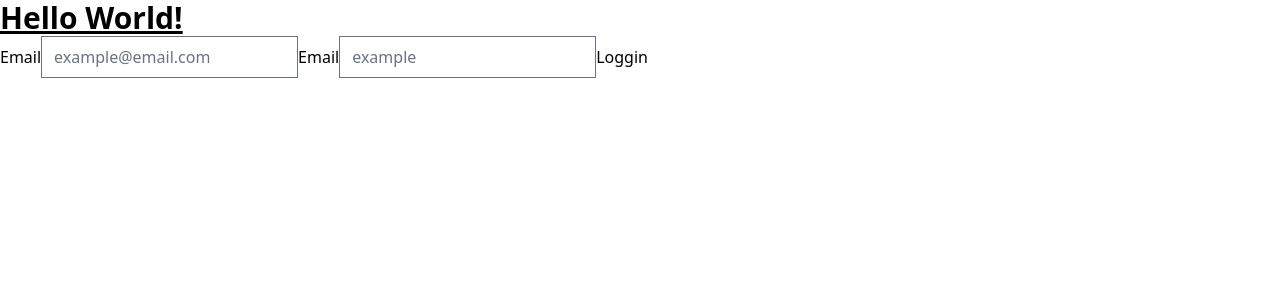
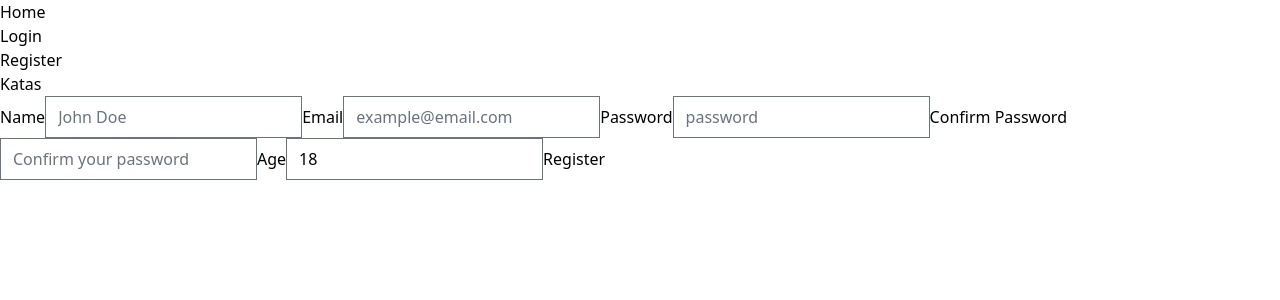
Before and after one commit to meidencore/code-verifier-frontend, a React (Vite) app: page /register in a window 1280 px wide. Shown: the top 300 px of the page. Built offline with nearby package versions, Linux system fonts and the light colour scheme.

Commit message:
Register & Login Form done, navigation done, Editor basic config

```diff
--- a/package.json
+++ b/package.json
@@ -13,6 +13,7 @@
     "axios": "^1.6.8",
     "formik": "^2.4.5",
     "node-sass": "^9.0.0",
+    "prism-react-renderer": "^2.3.1",
     "react": "^18.2.0",
     "react-dom": "^18.2.0",
     "react-router-dom": "^6.22.3",
--- a/src/App.tsx
+++ b/src/App.tsx
@@ -1,13 +1,45 @@
-import LoginForm from './components/forms/LoginForm'
+// React Router DOM Imports
+import { BrowserRouter as Router, Routes, Route, Navigate, Link } from 'react-router-dom'
 
+import { HomePage, KatasDetailPage, KatasPage, LoginPage, RegisterPage } from './pages'
 function App() {
 
   return (
     <>
-      <h1 className="text-3xl font-bold underline">
-        Hello World!
-      </h1>
-      <LoginForm />
+      <Router>
+        <nav>
+          <ul>
+            <li>
+              <Link to='/'>Home</Link>
+            </li>
+            <li>
+              <Link to='/login'>Login</Link>
+            </li>
+            <li>
+              <Link to='/register'>Register</Link>
+            </li>
+            <li>
+              <Link to='/katas'>Katas</Link>
+            </li>
+          </ul>
+        </nav>
+        {/* TODO Export to routes folder */}
+        <Routes>
+          {/* Routes definition */}
+          <Route path='/' element={<HomePage />}></Route>
+          <Route path='/login' element={<LoginPage />}></Route>
+          <Route path='/register' element={<RegisterPage />}></Route>
+          <Route path='/katas' element={<KatasPage />}></Route>
+          <Route path='/katas/:id' element={<KatasDetailPage />}></Route>
+          {/* Redirect when the Page is Not Found */}
+          <Route
+          path='*'
+          element={<Navigate to='/' replace/>}
+          >
+
+          </Route>
+        </Routes>
+      </Router>
     </>
   )
 }
--- /dev/null
+++ b/src/components/editor/Editor.tsx
@@ -0,0 +1,38 @@
+import { Highlight, themes } from 'prism-react-renderer'
+
+const codeBlock = `
+const GroceryItem: React.FC<GroceryItemProps> = ({ item }) => {
+  return (
+    <div>
+      <h2>{item.name}</h2>
+      <p>Price: {item.price}</p>
+      <p>Quantity: {item.quantity}</p>
+    </div>
+  );
+}
+`
+
+const Editor = () => {
+  return (
+    <Highlight
+    theme={themes.shadesOfPurple}
+    code={codeBlock}
+    language="tsx"
+  >
+    {({ className, style, tokens, getLineProps, getTokenProps }) => (
+      <pre style={style}>
+        {tokens.map((line, i) => (
+          <div key={i} {...getLineProps({ line })}>
+            <span>{i + 1}</span>
+            {line.map((token, key) => (
+              <span key={key} {...getTokenProps({ token })} />
+            ))}
+          </div>
+        ))}
+      </pre>
+    )}
+  </Highlight>
+)
+}
+
+export default Editor
--- a/src/components/forms/LoginForm.tsx
+++ b/src/components/forms/LoginForm.tsx
@@ -2,6 +2,7 @@ import { Formik, Form, Field, ErrorMessage } from 'formik'
 import * as Yup from 'yup'
 import { login } from '../../services/authService'
 import { type AxiosResponse } from 'axios'
+import { useNavigate } from 'react-router-dom'
 
 const loginSchema = Yup.object().shape(
   {
@@ -17,19 +18,22 @@ const LoginForm = () => {
     email: '',
     password: ''
   }
+
+  const navigate = useNavigate()
+
   return (
     <Formik
       initialValues={ initialCredentials }
       validationSchema={ loginSchema }
       onSubmit={ async (values) => {
-        // await new Promise((response) => setTimeout(response, 2000))
-        // alert(JSON.stringify(values, null, 2))
-        // console.table(values)
         try {
           const response: AxiosResponse = await login(values.email, values.password)
           if (response.status === 200) {
             if (response.data.token) {
+              // Persits the JWT in sessionStorage
               sessionStorage.setItem('sessionJWTToken', response.data.token)
+              // navigate to the root of the app after login
+              navigate('/')
             } else {
               throw new Error('Error generating login token')
             }
--- a/src/components/forms/RegisterForm.tsx
+++ b/src/components/forms/RegisterForm.tsx
@@ -1,10 +1,141 @@
 import { Formik, Form, Field, ErrorMessage } from 'formik'
 import * as Yup from 'yup'
 import { register } from '../../services/authService'
+import { type AxiosResponse } from 'axios'
 
 const RegisterForm = () => {
+
+  const initialValues = {
+    name: '',
+    email: '',
+    password: '',
+    confirm: '',
+    age: 18
+  }
+
+  // Yup Validation schema
+
+  const registerSchema = Yup.object().shape(
+    {
+      name: Yup.string()
+      .min(6, 'Username must have 6 letters minimun')
+      .max(12, 'Username must have maximun 12 letter')
+      .required('Username is required'),
+      email: Yup.string()
+      .email('Invalid email format')
+      .required('Email is required'),
+      password: Yup.string()
+      .min(8, 'Password too short')
+      .required('Password is required'),
+      confirm: Yup.string()
+      .oneOf([Yup.ref('password')], 'Password must match')
+      .required('You must confirm your password'),
+      age: Yup.number()
+      .min(18, 'You must be over 18 years old')
+      .required('age is required')
+    }
+  )
+
   return (
-    <div>RegisterForm</div>
+    <Formik
+      initialValues={ initialValues }
+      validationSchema={ registerSchema }
+      onSubmit={ async (values) => {
+        const { name, email, password, age } = values
+        // await new Promise((response) => setTimeout(response, 2000))
+        // alert(JSON.stringify(values, null, 2))
+        // console.table(values)
+        try {
+          const response: AxiosResponse = await register(name, email, password, age)
+          if (response.status === 201) {
+            console.log('User registered correctly')
+            console.log(response.data)
+          } else {
+            throw new Error('Error in registry')
+          }
+        } catch (error) {
+          console.error(`[REGISTER ERROR]: Something went wrong: ${error}`)
+        }
+
+      } }
+    >
+
+      {
+       ({values, touched, errors, isSubmitting, handleChange, handleBlur}) =>
+       (
+          <Form>
+
+            {/* Name */}
+            <label htmlFor='name'>Name</label>
+            <Field id='name' type='text' name='name' placeholder='John Doe' />
+
+            {/* Name Errors */}
+            {
+              errors.name && touched.name && (
+                <ErrorMessage name='name'component='div'></ErrorMessage>
+              )
+            }
+
+            {/* Email */}
+            <label htmlFor='email'>Email</label>
+            <Field id='email' type='email' name='email' placeholder='example@email.com' />
+
+            {/* Email Errors */}
+            {
+              errors.email && touched.email && (
+                <ErrorMessage name='email'component='div'></ErrorMessage>
+              )
+            }
+
+            {/* Password */}
+            <label htmlFor='password'>Password</label>
+            <Field id='password' type='password' name='password' placeholder='password' />
+
+            {/* Password Errors */}
+            {
+              errors.password && touched.password && (
+                <ErrorMessage name='password'component='div'></ErrorMessage>
+              )
+            }
+
+            {/* Confirm password */}
+            <label htmlFor='confirm'>Confirm Password</label>
+            <Field id='confirm' type='password' name='confirm' placeholder='Confirm your password' />
+
+            {/* Confirm password Errors */}
+            {
+              errors.confirm && touched.confirm && (
+                <ErrorMessage name='confirm'component='div'></ErrorMessage>
+              )
+            }
+
+            {/* Age */}
+            <label htmlFor='age'>Age</label>
+            <Field id='age' type='number' name='age' placeholder='18' />
+
+            {/* Age Errors */}
+            {
+              errors.age && touched.age && (
+                <ErrorMessage name='age'component='div'></ErrorMessage>
+              )
+            }
+
+            {/* Submit Form */}
+
+            <button type='submit'>Register</button>
+
+            {/* Message if the form is submitting */}
+            {
+              isSubmitting ?
+              (<p>Sending data ...</p>)
+              : null
+            }
+
+          </Form>
+       )
+      }
+
+    </Formik>
   )
 }
 
--- /dev/null
+++ b/src/hooks/useSessionStorage.ts
@@ -0,0 +1,9 @@
+export const useSessionStorage = (key:  string):  string | null => {
+  const storedValue =  sessionStorage.getItem(key)
+
+  if (!storedValue) {
+    return null
+  } else {
+    return storedValue
+  }
+}
--- /dev/null
+++ b/src/pages/HomePage.tsx
@@ -0,0 +1,9 @@
+
+
+const HomePage = () => {
+  return (
+    <div>HomePage</div>
+  )
+}
+
+export default HomePage
--- /dev/null
+++ b/src/pages/KatasDetailPage.tsx
@@ -0,0 +1,30 @@
+import { useEffect } from 'react'
+import { useNavigate, useParams } from 'react-router-dom'
+import { useSessionStorage } from '../hooks/useSessionStorage'
+import Editor from '../components/editor/Editor'
+
+const KatasDetailPage = () => {
+
+  // find id from Params
+  const { id } = useParams()
+  //Variable to navigate between stack of routes
+  const navigate = useNavigate()
+
+  const loggedIn = useSessionStorage('sessionJWTToken')
+
+  useEffect(() => {
+    if (!loggedIn) {
+      console.log(loggedIn)
+      return navigate('/login')
+    }
+  }, [loggedIn])
+
+  return (
+    <>
+      <div>KatasDetailPage: { id }</div>
+      <Editor />
+    </>
+  )
+}
+
+export default KatasDetailPage
--- /dev/null
+++ b/src/pages/KatasPage.tsx
@@ -0,0 +1,43 @@
+import { useEffect } from 'react'
+import { useNavigate } from 'react-router-dom'
+import { useSessionStorage } from '../hooks/useSessionStorage'
+
+
+const KatasPage = () => {
+
+  const loggedIn = useSessionStorage('sessionJWTToken')
+  const navigate = useNavigate()
+
+  useEffect(() => {
+    if (!loggedIn) {
+      console.log(loggedIn);
+      return navigate('/login')
+    }
+  }, [loggedIn])
+
+
+
+  /**
+   * Method to navigate to a kata details
+   * @param id of Kata to navigate
+   */
+  const navigateToKataDetail = (id: string | number) => {
+    navigate(`/katas/${id}`)
+  }
+
+  return (
+    <div>
+      KatasPage
+
+      {/* TODO Real Katas */}
+      <ul>
+        {/* TODO Export to isolated component */}
+        <li onClick={ () => { navigateToKataDetail(1) } }>Kata 1</li>
+        <li onClick={ () => { navigateToKataDetail(2) } }>Kata 2</li>
+      </ul>
+    </div>
+
+  )
+}
+
+export default KatasPage
--- /dev/null
+++ b/src/pages/LoginPage.tsx
@@ -0,0 +1,9 @@
+import LoginForm from '../components/forms/LoginForm'
+
+const LoginPage = () => {
+  return (
+    <LoginForm />
+  )
+}
+
+export default LoginPage
--- /dev/null
+++ b/src/pages/RegisterPage.tsx
@@ -0,0 +1,9 @@
+import RegisterForm from '../components/forms/RegisterForm'
+
+const RegisterPage = () => {
+  return (
+    <RegisterForm />
+  )
+}
+
+export default RegisterPage
--- /dev/null
+++ b/src/pages/index.ts
@@ -0,0 +1,13 @@
+import HomePage from './HomePage'
+import KatasDetailPage from './KatasDetailPage'
+import KatasPage from './KatasPage'
+import LoginPage from './LoginPage'
+import RegisterPage from './RegisterPage'
+
+export {
+  HomePage,
+  KatasDetailPage,
+  KatasPage,
+  LoginPage,
+  RegisterPage
+}
```
Also changed, not shown: 1 other file (tests, documents, lock files or other folders).
